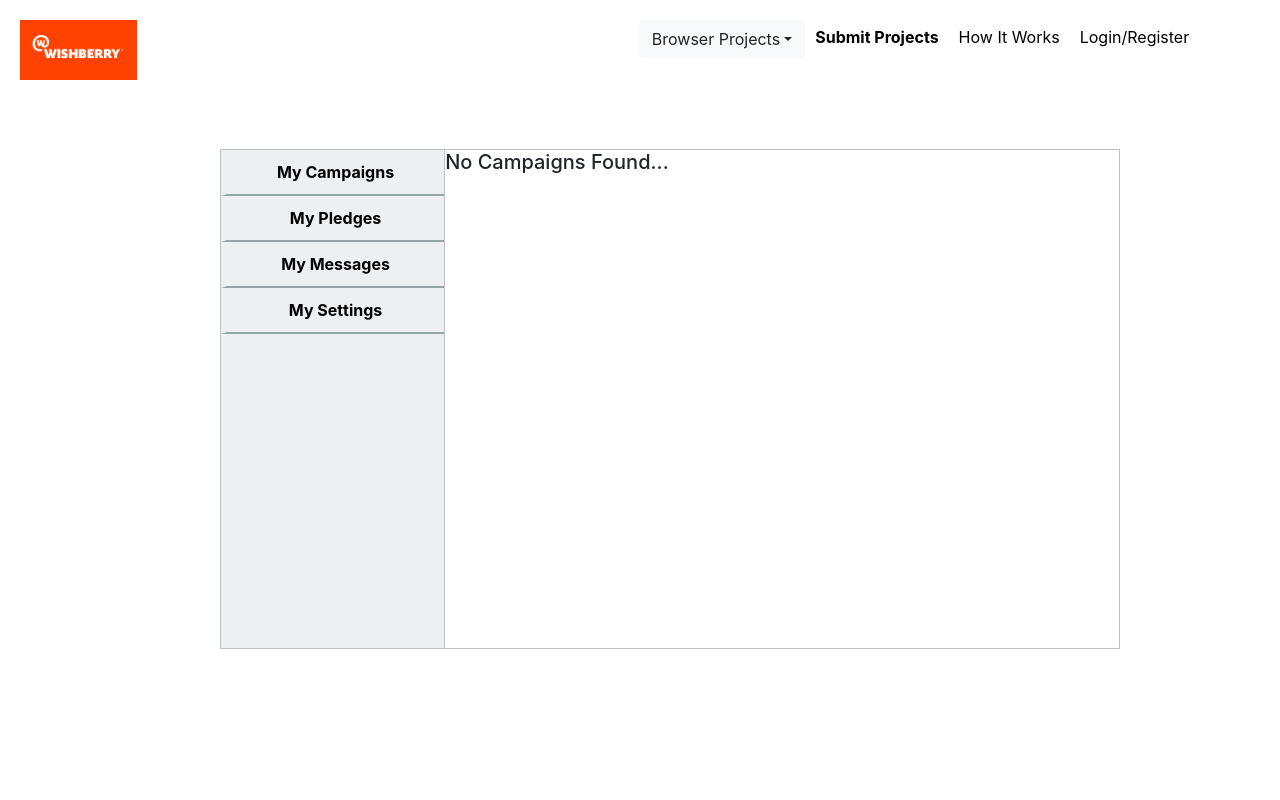
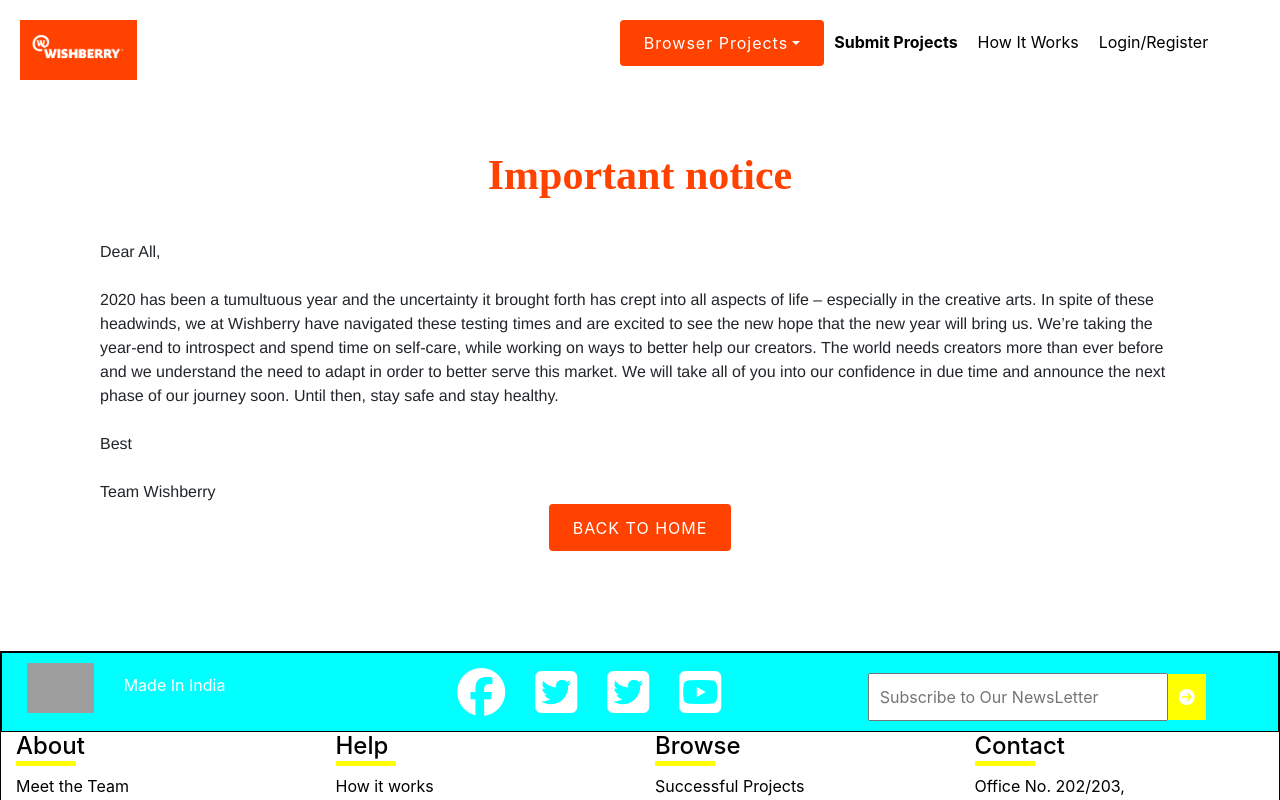
Before and after one commit to mishravibhav/Team-Butane, a React (Create React App) app in the folder wishberry/: page /submit-projects in a window 1280 px wide. Shown: the top 800 px of the page. Built offline with nearby package versions, Linux system fonts and the light colour scheme; grey boxes are pictures that could not be loaded.

Commit message:
Footer and Submit component

```diff
--- a/wishberry/public/index.html
+++ b/wishberry/public/index.html
@@ -41,5 +41,6 @@
       To begin the development, run `npm start` or `yarn start`.
       To create a production bundle, use `npm run build` or `yarn build`.
     -->
+    <script src="https://kit.fontawesome.com/142a9b349d.js" crossorigin="anonymous"></script>
   </body>
 </html>
--- a/wishberry/src/Components/pages/Homepage/Home.jsx
+++ b/wishberry/src/Components/pages/Homepage/Home.jsx
@@ -4,6 +4,7 @@
 import Services from "./Services";
 import Curated from "./Curated"
 import Stories from "./Stories";
+import Footer from "../Footer/footer"
 class Home extends React.Component {
   //   constructor(props) {
   //     super(props);
@@ -17,6 +18,8 @@
         <Services />
         <Stories />
         <Curated/>
+        <Footer/>
+
       </div>
     );
   }
--- a/wishberry/src/Components/routes/route.jsx
+++ b/wishberry/src/Components/routes/route.jsx
@@ -4,6 +4,7 @@
 import Success from "../pages/Successpage/Success";
 import Working from "../pages/work";
 import Home from "../pages/Homepage/Home";
+import Submit from "../pages/Submitprojects/Submit"
 const Routing = () => {
   return (
     <div>
@@ -14,6 +15,7 @@
         <Route exact path="/" render={() => <Home />} />
         <Route path="/how-it-works" render={() => <Working />} />
         <Route path="/sucessful-projects" render={() =>  <Success />}/>
+        <Route path="/submit-projects" render={() =>  <Submit />}/>
       </Switch>
     </div>
   );
```
Also changed, not shown: 1 other file (tests, documents, lock files or other folders).
